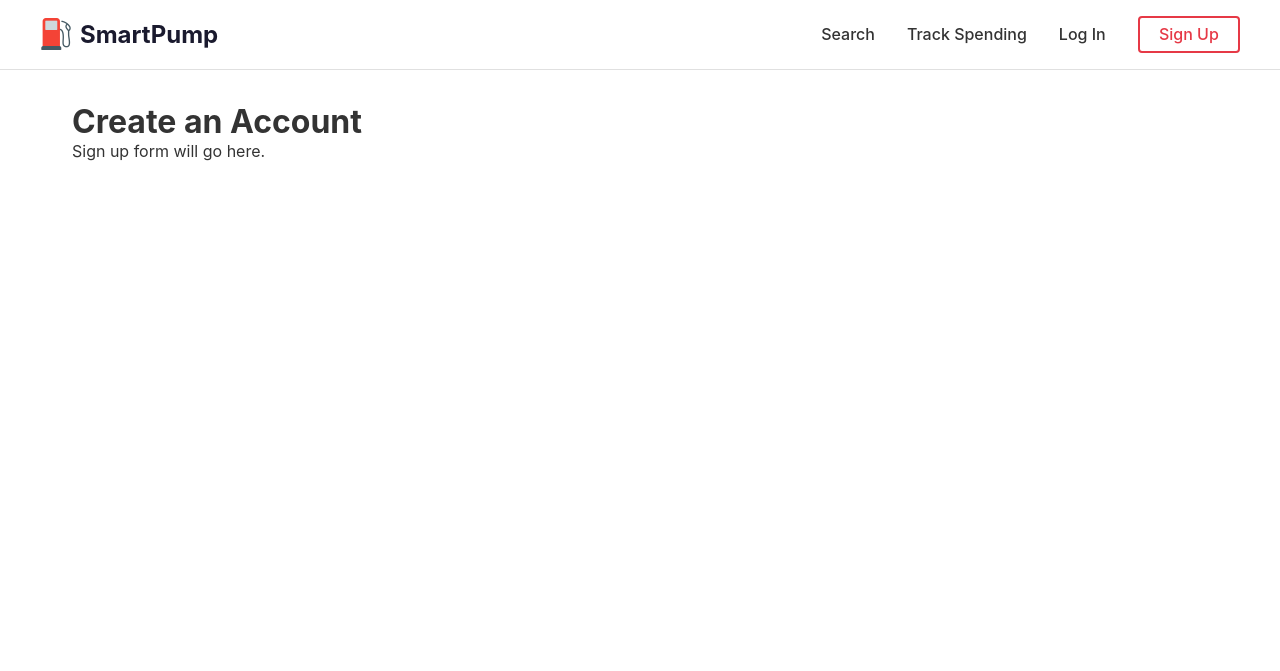
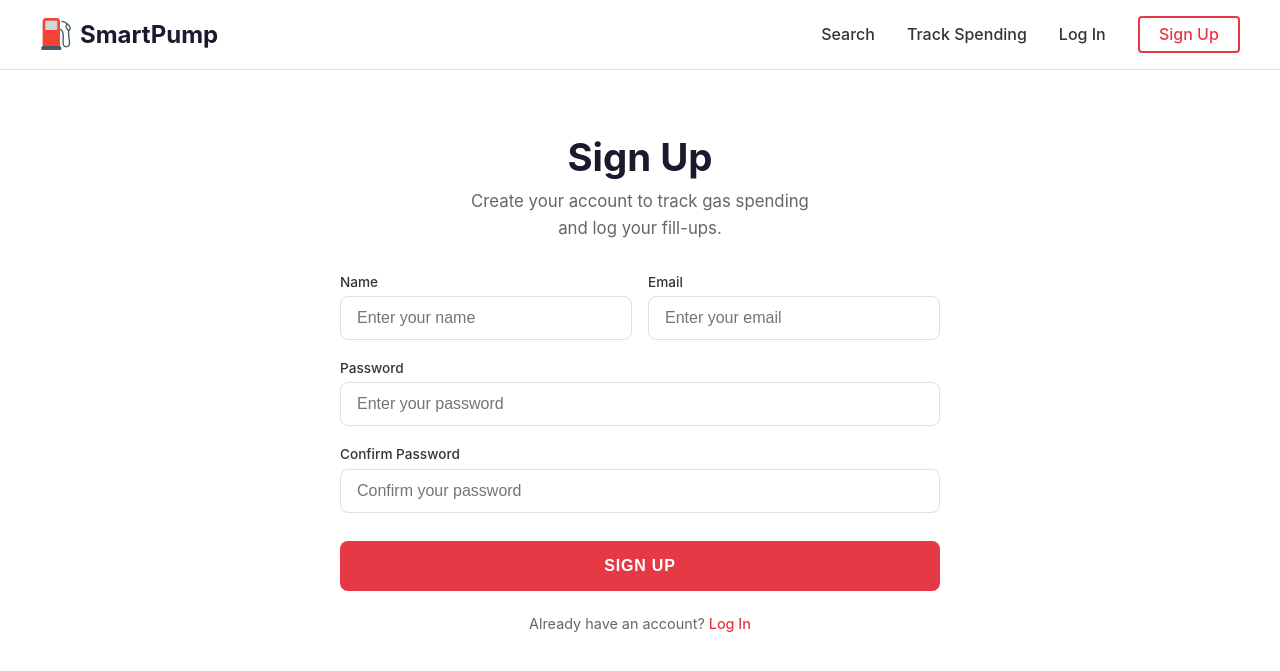
Before and after one commit to AC-TEC/SmartPump, a Flask app: page /signup in a window 1280 px wide. Shown: the top 671 px of the page. Run offline with Flask 3, Linux system fonts and the light colour scheme.

Commit message:
Add Sign Up and Login functionality
- Sign up form with name, email, password, confirm password
- Password hashing with pbkdf2:sha256
- New user gets default UserReportSettings row
- Login form with email and password
- Session management (user_id and user_name stored on login)
- Reusable auth CSS classes shared between both pages
- Flash messages for validation errors

Co-authored-by: Cursor <cursoragent@cursor.com>

```diff
--- a/app.py
+++ b/app.py
@@ -5,6 +5,7 @@ import requests
 import mysql.connector
 from dotenv import load_dotenv
 from flask import Flask, render_template, request, redirect, url_for, session, flash
+from werkzeug.security import generate_password_hash, check_password_hash
 
 # App setup
 load_dotenv()
@@ -107,11 +108,81 @@ def cheapest():
 
 @app.route("/signup", methods=["GET", "POST"])
 def signup():
+    if request.method == "POST":
+        name = request.form.get("name", "").strip()
+        email = request.form.get("email", "").strip().lower()
+        password = request.form.get("password", "")
+        confirm_password = request.form.get("confirm_password", "")
+
+        if not name or not email or not password or not confirm_password:
+            flash("All fields are required.")
+            return redirect(url_for("signup"))
+
+        if password != confirm_password:
+            flash("Passwords do not match.")
+            return redirect(url_for("signup"))
+
+        connection = get_db()
+        cursor = connection.cursor(dictionary=True)
+
+        cursor.execute("SELECT id FROM Users WHERE email = %s", (email,))
+        if cursor.fetchone():
+            cursor.close()
+            connection.close()
+            flash("An account with that email already exists.")
+            return redirect(url_for("signup"))
+
+        hashed_password = generate_password_hash(password, method="pbkdf2:sha256")
+        cursor.execute(
+            "INSERT INTO Users (name, email, password_hash) VALUES (%s, %s, %s)",
+            (name, email, hashed_password)
+        )
+        user_id = cursor.lastrowid
+
+        cursor.execute(
+            "INSERT INTO UserReportSettings (user_id, weekly_report_enabled) VALUES (%s, %s)",
+            (user_id, False)
+        )
+
+        connection.commit()
+        cursor.close()
+        connection.close()
+
+        flash("Account created! Please log in.")
+        return redirect(url_for("login"))
+
     return render_template("signup.html")
 
 
 @app.route("/login", methods=["GET", "POST"])
 def login():
+    if request.method == "POST":
+        email = request.form.get("email", "").strip().lower()
+        password = request.form.get("password", "")
+
+        if not email or not password:
+            flash("All fields are required.")
+            return redirect(url_for("login"))
+
+        connection = get_db()
+        cursor = connection.cursor(dictionary=True)
+        cursor.execute("SELECT * FROM Users WHERE email = %s", (email,))
+        user = cursor.fetchone()
+        cursor.close()
+        connection.close()
+
+        if not user:
+            flash("No account found with that email.")
+            return redirect(url_for("login"))
+
+        if not check_password_hash(user["password_hash"], password):
+            flash("Incorrect password.")
+            return redirect(url_for("login"))
+
+        session["user_id"] = user["id"]
+        session["user_name"] = user["name"]
+        return redirect(url_for("cheapest"))
+
     return render_template("login.html")
 
 
--- a/static/style.css
+++ b/static/style.css
@@ -180,7 +180,7 @@ body {
     font-weight: 600;
     letter-spacing: 0.05em;
     color: #ffffff;
-    background-color: #e63946;
+    background-color: #e63946; /* keep as #e63946 */
     border: none;
     border-radius: 8px;
     cursor: pointer;
@@ -223,7 +223,7 @@ body {
 .station-icon {
     width: 48px;
     height: 48px;
-    border-radius: 25%;
+    border-radius: 25%; /*keep at 25% */
     background-color: #f5f5f5;
     padding: 8px;
 }
@@ -311,6 +311,102 @@ body {
     color: #ffffff;
 }
 
+/* Auth pages (Sign Up & Login) */
+.auth-section {
+    max-width: 600px;
+    margin: 2rem auto;
+    text-align: center;
+}
+
+.auth-title {
+    font-size: 2.4rem;
+    font-weight: 700;
+    color: #1a1a2e;
+    margin-bottom: 0.5rem;
+}
+
+.auth-subtitle {
+    color: #666666;
+    font-size: 1.05rem;
+    line-height: 1.6;
+    margin-bottom: 2rem;
+}
+
+.auth-form {
+    text-align: left;
+}
+
+.auth-row {
+    display: flex;
+    gap: 1rem;
+    margin-bottom: 0;
+}
+
+.auth-row .auth-group {
+    flex: 1;
+}
+
+.auth-group {
+    margin-bottom: 1.25rem;
+}
+
+.auth-label {
+    display: block;
+    font-size: 0.85rem;
+    color: #333333;
+    margin-bottom: 0.4rem;
+    font-weight: 500;
+}
+
+.auth-input {
+    width: 100%;
+    padding: 0.75rem 1rem;
+    font-size: 1rem;
+    border: 1px solid #e0e0e0;
+    border-radius: 8px;
+    background-color: #ffffff;
+    color: #333333;
+    outline: none;
+}
+
+.auth-input:focus {
+    border-color: #e63946;
+}
+
+.auth-btn {
+    width: 100%;
+    padding: 1rem;
+    font-size: 1rem;
+    font-weight: 600;
+    letter-spacing: 0.05em;
+    color: #ffffff;
+    background-color: #e63946; /*keep as #e63946 */
+    border: none;
+    border-radius: 8px;
+    cursor: pointer;
+    margin-top: 0.5rem;
+}
+
+.auth-btn:hover {
+    background-color: #a82128;
+}
+
+.auth-footer {
+    margin-top: 1.5rem;
+    font-size: 0.9rem;
+    color: #666666;
+}
+
+.auth-link {
+    color: #e63946;
+    text-decoration: none;
+    font-weight: 500;
+}
+
+.auth-link:hover {
+    text-decoration: underline;
+}
+
 /* Flash messages */
 .flash-message {
     background-color: #fff3cd;
--- a/templates/signup.html
+++ b/templates/signup.html
@@ -3,6 +3,35 @@
 {% block title %} — Sign Up{% endblock %}
 
 {% block content %}
-<h1>Create an Account</h1>
-<p>Sign up form will go here.</p>
+<div class="auth-section">
+    <h1 class="auth-title">Sign Up</h1>
+    <p class="auth-subtitle">Create your account to track gas spending<br>and log your fill-ups.</p>
+
+    <form method="POST" class="auth-form">
+        <div class="auth-row">
+            <div class="auth-group">
+                <label class="auth-label" for="name">Name</label>
+                <input type="text" id="name" name="name" class="auth-input" placeholder="Enter your name" required>
+            </div>
+            <div class="auth-group">
+                <label class="auth-label" for="email">Email</label>
+                <input type="email" id="email" name="email" class="auth-input" placeholder="Enter your email" required>
+            </div>
+        </div>
+
+        <div class="auth-group">
+            <label class="auth-label" for="password">Password</label>
+            <input type="password" id="password" name="password" class="auth-input" placeholder="Enter your password" required>
+        </div>
+
+        <div class="auth-group">
+            <label class="auth-label" for="confirm_password">Confirm Password</label>
+            <input type="password" id="confirm_password" name="confirm_password" class="auth-input" placeholder="Confirm your password" required>
+        </div>
+
+        <button type="submit" class="auth-btn">SIGN UP</button>
+    </form>
+
+    <p class="auth-footer">Already have an account? <a href="{{ url_for('login') }}" class="auth-link">Log In</a></p>
+</div>
 {% endblock %}
```
Also changed, not shown: templates/login.html (+20 -2 lines).
